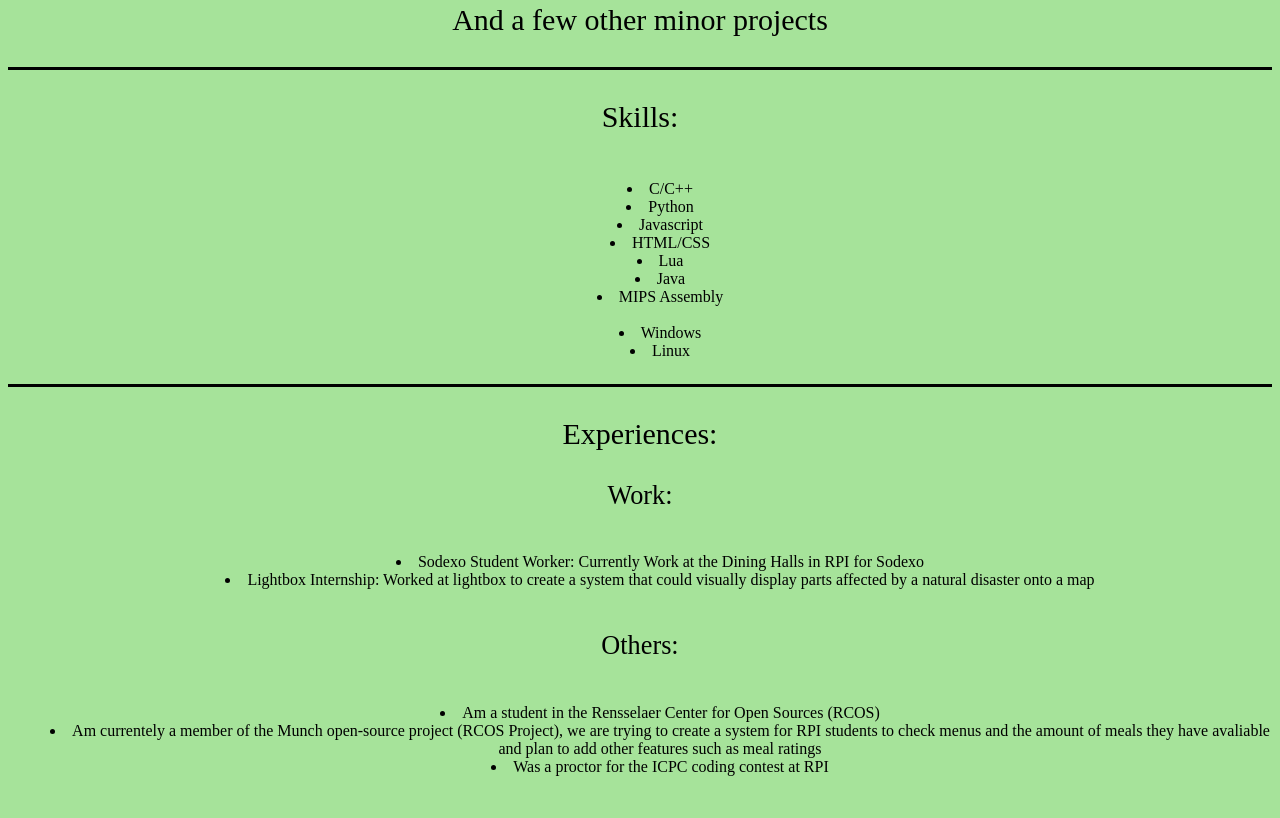
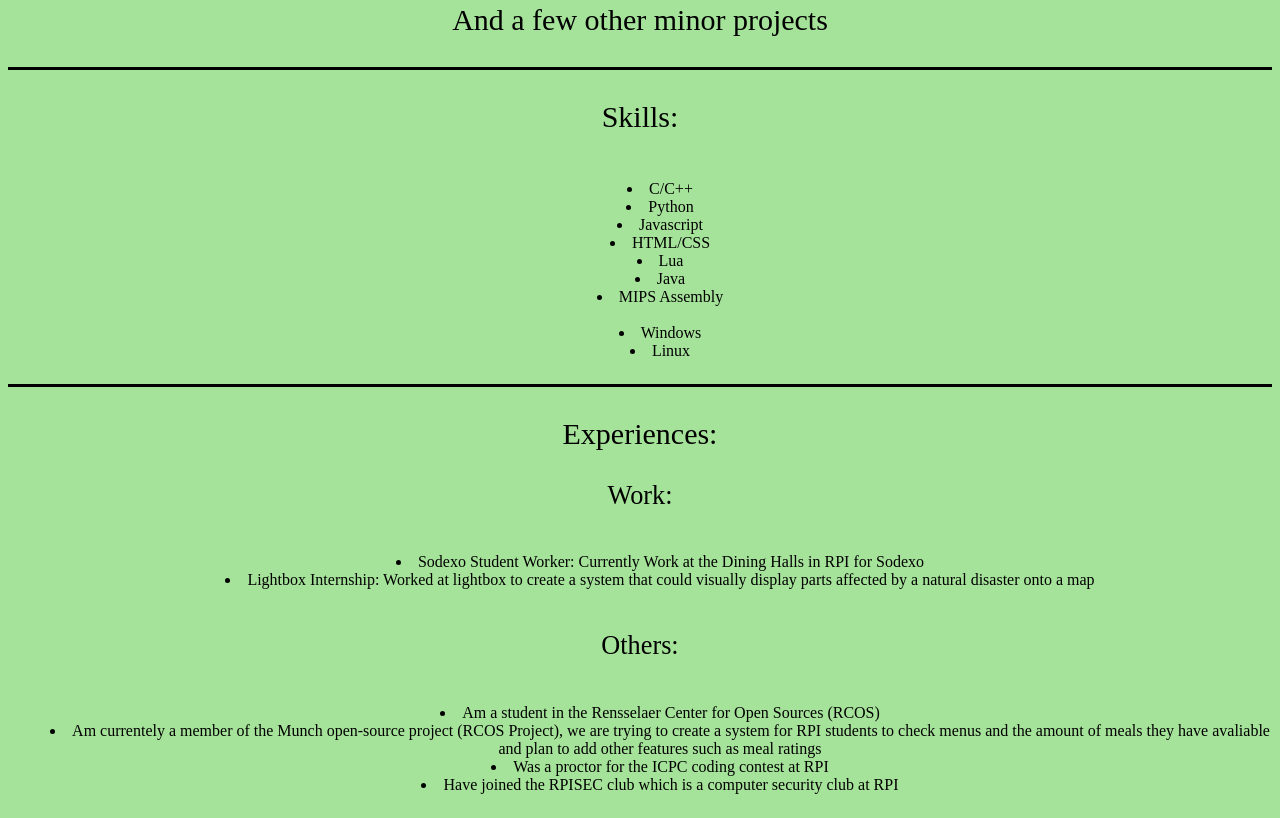
Before and after one commit to sohan-4/sohan-4.github.io, a plain HTML site: page index.html in a window 1280 px wide. Shown: the part 1162-1980 px from the top of the page. Drawn offline with Linux system fonts and the light colour scheme.

Commit message:
added more

```diff
--- a/index.html
+++ b/index.html
@@ -76,6 +76,7 @@
 		<li>Am a student in the Rensselaer Center for Open Sources (RCOS)</li>
 		<li>Am currentely a member of the Munch open-source project (RCOS Project), we are trying to create a system for RPI students to check menus and the amount of meals they have avaliable and plan to add other features such as meal ratings</li>
 		<li>Was a proctor for the ICPC coding contest at RPI</li>
+		<li>Have joined the RPISEC club which is a computer security club at RPI</li>
 	</ul>
 </body>
 </html>
```
